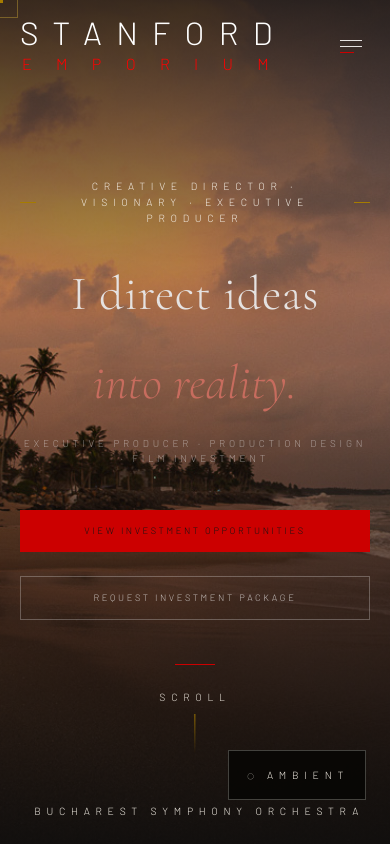
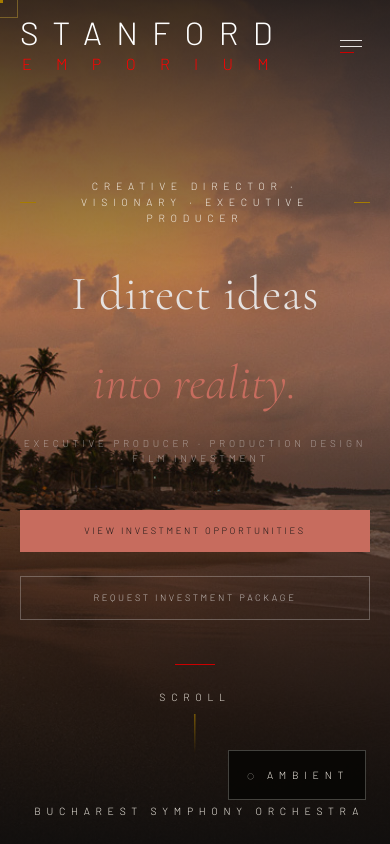
Before and after one commit to danielarmonstanford/SE-Film-Slate, a React (Vite) app: page / in a window 390 px wide. Shown: the top 844 px of the page. Built offline with nearby package versions, Linux system fonts and the light colour scheme.

Commit message:
Hero CTA button: match warm clay #C76C5E, hover #9A3F34

```diff
--- a/src/pages/Home.tsx
+++ b/src/pages/Home.tsx
@@ -204,9 +204,9 @@ export default function Home({ setIsHovering }: HomeProps) {
           <div className="hero-cta-group flex flex-col sm:flex-row gap-3 justify-center">
             <Link
               to="/slate"
-              style={{ fontSize: 'clamp(0.58rem, 1.2vw, 0.68rem)', letterSpacing: '0.28em', padding: '14px clamp(24px, 4vw, 40px)', background: '#CC0000', color: '#131313', border: 'none', textTransform: 'uppercase', textDecoration: 'none', textAlign: 'center', transition: 'background 300ms' }}
-              onMouseEnter={e => (e.currentTarget as HTMLElement).style.background = '#930000'}
-              onMouseLeave={e => (e.currentTarget as HTMLElement).style.background = '#CC0000'}
+              style={{ fontSize: 'clamp(0.58rem, 1.2vw, 0.68rem)', letterSpacing: '0.28em', padding: '14px clamp(24px, 4vw, 40px)', background: '#C76C5E', color: '#131313', border: 'none', textTransform: 'uppercase', textDecoration: 'none', textAlign: 'center', transition: 'background 300ms' }}
+              onMouseEnter={e => (e.currentTarget as HTMLElement).style.background = '#9A3F34'}
+              onMouseLeave={e => (e.currentTarget as HTMLElement).style.background = '#C76C5E'}
             >
               VIEW INVESTMENT OPPORTUNITIES
             </Link>
```
